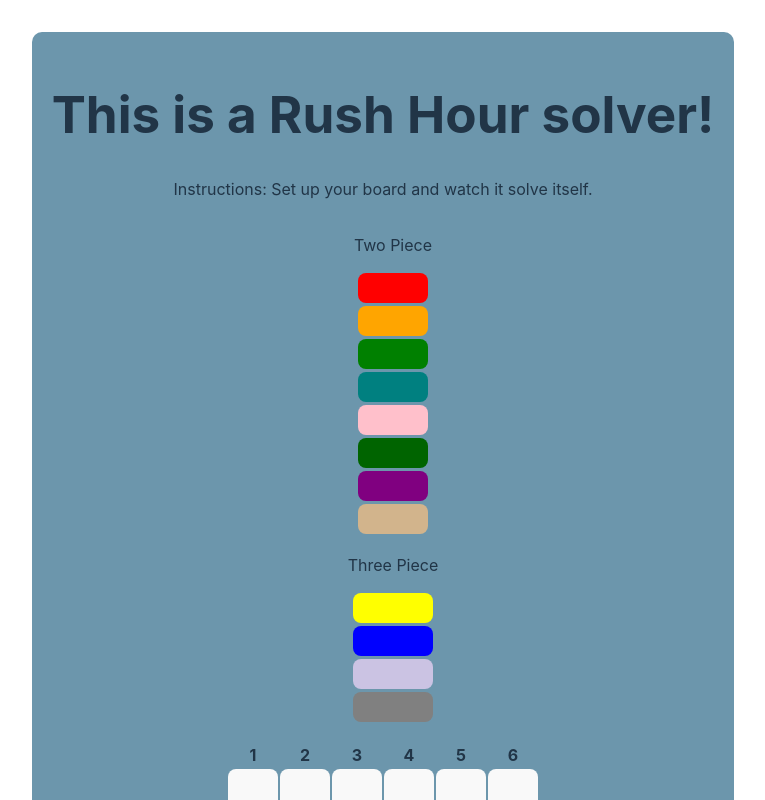
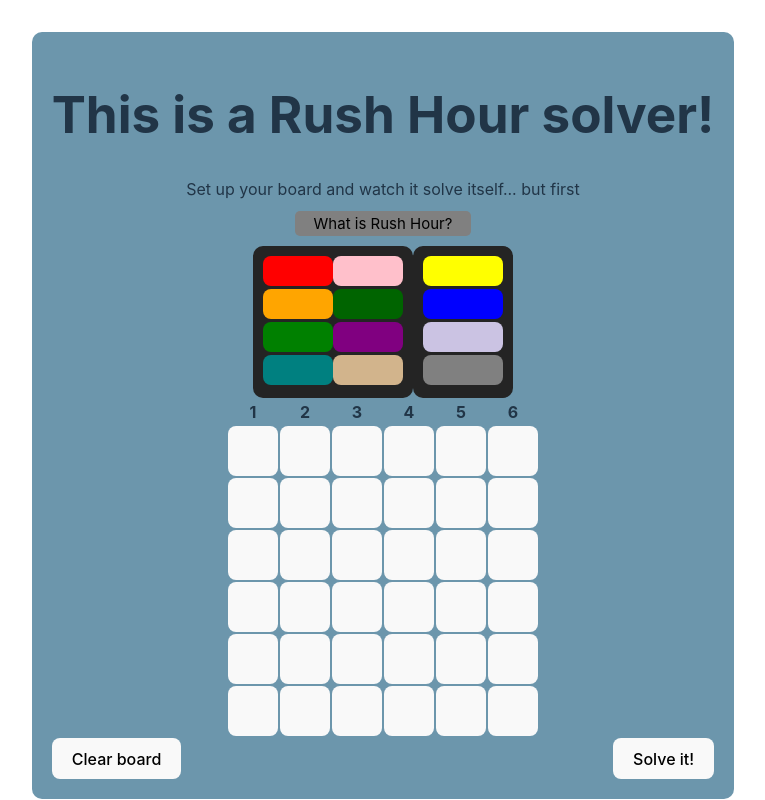
Before and after one commit to reddickda/rushHour, a React (Vite) app: page / in a window 1280 px wide. Shown: the top 800 px of the page, without its empty margins (257-1022 px from the left). Built offline with nearby package versions, Linux system fonts and the light colour scheme.

Commit message:
style and instructions

```diff
--- a/src/App.tsx
+++ b/src/App.tsx
@@ -5,6 +5,7 @@ import { bfs } from './Utilities/boardSolver'
 import { useMyContext } from './Context/ContextProvider'
 import { useState } from 'react'
 import { Board } from './Board'
+import imageRush from './assets/rhiourgame.jpg'
 
 export enum Direction {
   vertical,
@@ -14,23 +15,36 @@ export enum Direction {
 function App() {
   const { state, clearBoard } = useMyContext();
   const [solvedBoard, setSolvedBoard] = useState<any>();
+  const [open, setOpen] = useState<boolean>(false);
 
   const handleClickSolve = () => {
     setSolvedBoard(bfs(state.boardAsAHashedSet))
+  }
+
+  const toggleModal = () => {
+    setOpen(!open)
   }
 
   return (
     <>
       <div style={{ backgroundColor: '#6c96ac', borderRadius: 10, padding: 20 }}>
         <div><h1>This is a Rush Hour solver!</h1></div>
-        <div>Instructions: Set up your board and watch it solve itself.</div>
+        <div style={{ marginBottom: 10 }}>Set up your board and watch it solve itself... but first
+        </div>
+        <div>
+          <button
+            style={{ outline: 'none', display: 'flex', alignItems: 'center', height: 25, fontSize: 15, backgroundColor: 'gray', borderRadius: 5, fontWeight: 400, marginLeft: 'auto', marginRight: 'auto', marginBottom: 10 }}
+            onClick={toggleModal}>
+            What is Rush Hour?
+          </button>
+        </div>
         <div style={{ display: 'flex', justifyContent: 'center' }}>
           <ListOfPieces />
         </div>
         <div style={{ display: 'flex', justifyContent: 'center' }}>
           <GameBoard />
         </div>
-        <div style={{display: 'flex', justifyContent: 'space-between'}}>
+        <div style={{ display: 'flex', justifyContent: 'space-between' }}>
           <button onClick={() => clearBoard()}>Clear board</button>
           <button onClick={handleClickSolve}>Solve it!</button>
         </div>
@@ -40,6 +54,29 @@ function App() {
       <p>Like this? Let me know! </p>
       <p>reddickdav@gmail.com</p>
       <p>davidfullstack.com</p>
+      {open && <div style={{
+        left: 0,
+        right: 0,
+        marginLeft: 'auto',
+        marginRight: 'auto',
+        backgroundColor: '#242424',
+        opacity: .99,
+        zIndex: 1,
+        position: 'absolute',
+        top: 200,
+        height: 420,
+        width: 300,
+        borderRadius: 5
+      }}>
+        <div>
+          In Rush Hour, a sliding block logic game, you have to battle the gridlock as you slide the blocking vehicles out of the way for the red car to exit
+        </div>
+        <img style={{marginLeft: 'auto', marginRight: 'auto'}} height={150} width={300} src={imageRush} />
+        <div>Set up your board by selecting a piece and dragging it on the board below.</div>
+        <div>The red car can only be on the 3rd row!</div>
+        <div>Note sometimes a solution is impossible if you set it up a certain way.</div>
+        <button onClick={toggleModal}>Thanks!</button>
+      </div>}
     </>
   )
 }
--- a/src/GameBoard.tsx
+++ b/src/GameBoard.tsx
@@ -91,7 +91,7 @@ export function GameBoard() {
   }
 
   return (
-    <table  style={{touchAction: 'none'}} onMouseLeave={handleTableLeave} cellPadding={0}>
+    <table style={{touchAction: 'none'}} onMouseLeave={handleTableLeave} cellPadding={0}>
       <tbody>
         <tr>
           <th>1</th>
--- a/src/ListOfPieces.tsx
+++ b/src/ListOfPieces.tsx
@@ -18,26 +18,26 @@ export const letterColors: any = {
 
 export function ListOfPieces() {
 
-  return <ul style={{marginRight: 20}}>
-    <p>Two Piece</p>
-    <div>
+  return <>
+    <div style={{display:'flex', backgroundColor: '#242424', padding:10, borderRadius:10}}>
       <div>
         <li key={'redCar'} style={{ listStyleType: 'none' }}>{<LengthTwoPiece color='red' letterRepresentation={'A'} />}</li>
         <li key={'orangeCar'} style={{ listStyleType: 'none' }}>{<LengthTwoPiece color='orange' letterRepresentation={'B'} />}</li>
         <li key={'greenCar'} style={{ listStyleType: 'none' }}>{<LengthTwoPiece color='green' letterRepresentation={'C'} />}</li>
         <li key={'lightBlueCar'} style={{ listStyleType: 'none' }}>{<LengthTwoPiece color='teal' letterRepresentation={'D'} />}</li>
+      </div>
+      <div>
         <li key={'pinkCar'} style={{ listStyleType: 'none' }}>{<LengthTwoPiece color='pink' letterRepresentation={'E'} />}</li>
         <li key={'darkGreenCar'} style={{ listStyleType: 'none' }}>{<LengthTwoPiece color='darkGreen' letterRepresentation={'F'} />}</li>
         <li key={'purpleCar'} style={{ listStyleType: 'none' }}>{<LengthTwoPiece color='purple' letterRepresentation={'G'} />}</li>
         <li key={'tanCar'} style={{ listStyleType: 'none' }}>{<LengthTwoPiece color='tan' letterRepresentation={'H'} />}</li>
       </div>
-      <p>Three Piece</p>
-      <div>
-        <li key={'yellowCar'} style={{ listStyleType: 'none' }}>{<LengthThreePiece color='yellow' letterRepresentation={'K'} />}</li>
-        <li key={'blueCar'} style={{ listStyleType: 'none' }}>{<LengthThreePiece color='blue' letterRepresentation={'I'} />}</li>
-        <li key={'lightPurpleCar'} style={{ listStyleType: 'none' }}>{<LengthThreePiece color='#CBC3E3' letterRepresentation={'J'} />}</li>
-        <li key={'grayCar'} style={{ listStyleType: 'none' }}>{<LengthThreePiece color='gray' letterRepresentation={'L'} />}</li>
-      </div>
     </div>
-  </ul>
+    <div style={{backgroundColor: '#242424', padding:10, borderRadius:10}}>
+      <li key={'yellowCar'} style={{ listStyleType: 'none' }}>{<LengthThreePiece color='yellow' letterRepresentation={'K'} />}</li>
+      <li key={'blueCar'} style={{ listStyleType: 'none' }}>{<LengthThreePiece color='blue' letterRepresentation={'I'} />}</li>
+      <li key={'lightPurpleCar'} style={{ listStyleType: 'none' }}>{<LengthThreePiece color='#CBC3E3' letterRepresentation={'J'} />}</li>
+      <li key={'grayCar'} style={{ listStyleType: 'none' }}>{<LengthThreePiece color='gray' letterRepresentation={'L'} />}</li>
+    </div>
+  </>
 }
```
Also changed, not shown: src/assets/rhiourgame.jpg (added).
